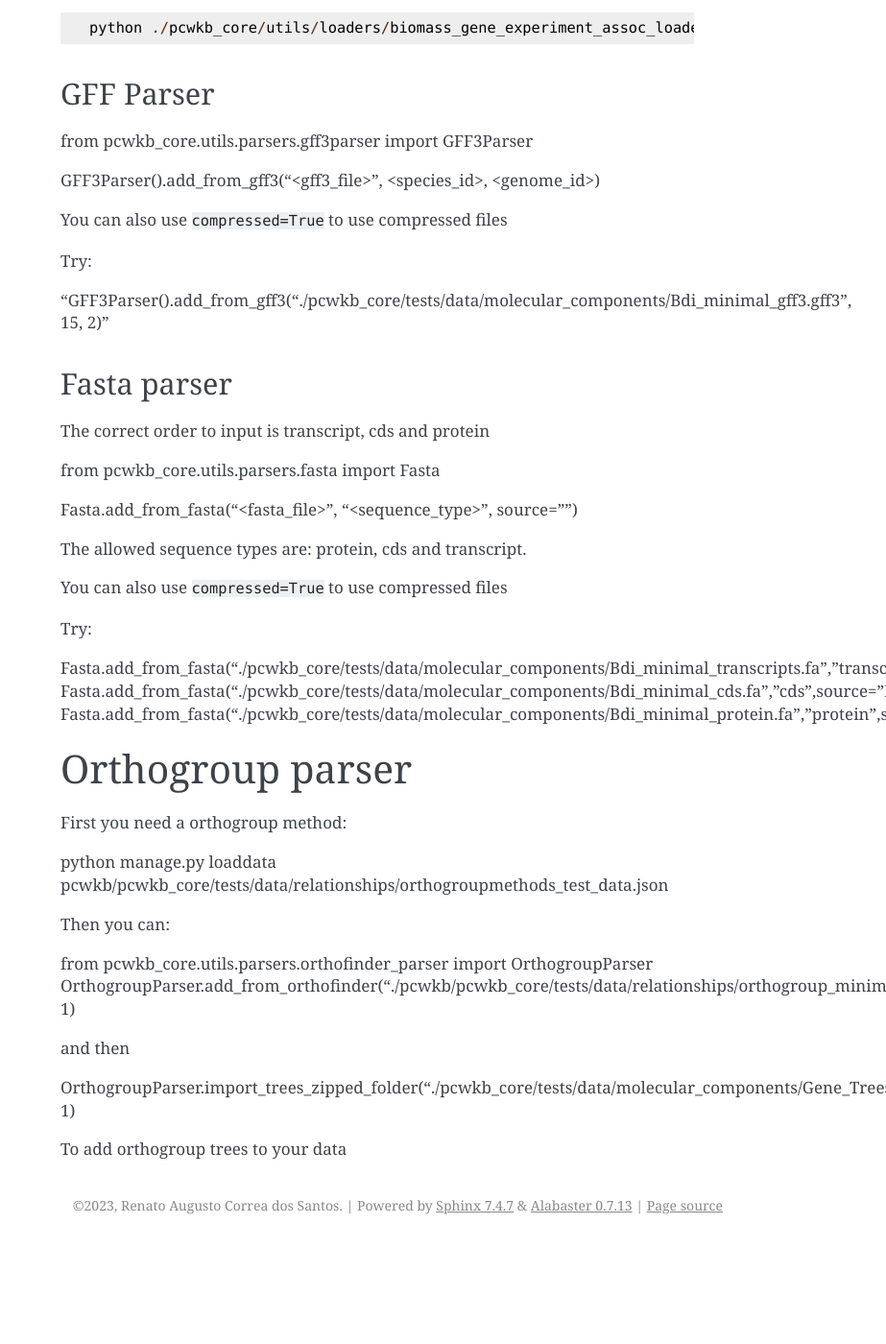
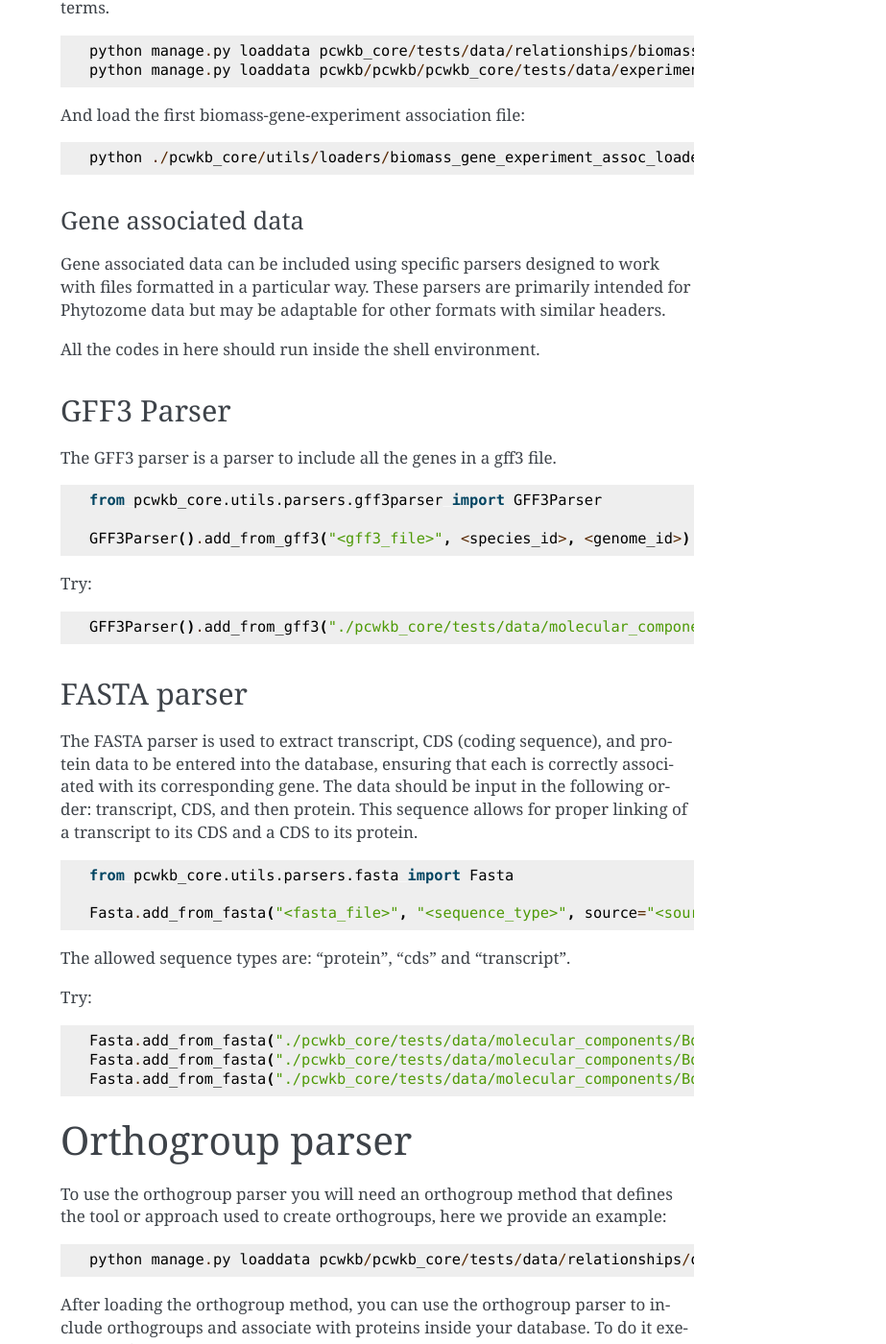
Before and after one commit to labbces/pcwkb, a Sphinx documentation site: the page built from docs/source/add_data.md, in a window 1280 px wide and 1400 px high, scrolled down 1573 px. Shown: the whole window at 96% size, without its empty margins (357-1280 px from the left). Built offline with Sphinx 7.4.7, drawn with Linux system fonts in a browser that asks for light colours; pages that are not in the unit, such as notebooks, are missing from menus; before the commit the page ends 2868 px from its top, so only the background shows below that; some of the changed text lies outside the part shown.

Commit message:
documentation updated

````diff
--- a/docs/source/add_data.md
+++ b/docs/source/add_data.md
@@ -3,6 +3,8 @@
 ## Loading data
 
 Now that the databases are established, we have to populate it with some data.
+
+Before the site can operate effectively, it is essential to populate the database with initial data. The following commands will load necessary data from JSON files into the database. Ensure that each JSON file is consistent with the schema defined by your models to avoid foreign key issues.
 
 Inside `pcwkb/pcwkb/pcwkbcore/tests` are some files to populate the site with a minimum data for the pages to work. But, for those there, is a need to insert the data in the correct order so the foreign keys that link each model/table works properly.
 
@@ -17,16 +19,17 @@
 
 ## Django shell
 
-To include other necessary data we will be using the shell. To access the shell you simply need to type:
+To include other necessary data we will be using the shell. To access the Django shell, ensure your virtual environment is activated. Then type:
 
 ```bash
 python manage.py shell
 ```
 
 ### Ontology parser
-As this project relys on ontology terms as the main categorators and the majority of the models in this project is related to it, we have a parser to include thse in our db.
 
-The parser is on `pcwkb_core/utils/parsers/obo_related.py` and unfotunately only works with OBO files
+As this project relies on ontology terms as the primary classifiers and most of the models are related to them, we have implemented a parser to include these terms in our database.
+
+The parser is on `pcwkb_core/utils/parsers/obo_related.py` and unfortunately only works with OBO files
 
 Inside the shell environment, type:
 
@@ -40,9 +43,9 @@
 Parser.add_from_obo("<path_to_obo_file>",ont="<ontology_abbreviation>")
 ```
 
-You can also use `target_id=<ontology_id>` to parse only those ids that leads to a specific ontology id and `compressed=True` to use compressed files inside `Parser.add_from_obo`.
+You can also use `target_id=<ontology_id>` to parse only those IDs that leads to a specific ontology ID and `compressed=True` to use compressed files inside `Parser.add_from_obo`.
 
-The <ontology_abbreviation> for each ontology used in this project is writeen inside `pcwkb_core/utils/parsers/obo_related.py`
+The parser relies on ontology terms as primary classifiers. The <ontology_abbreviation> for each ontology used in this project is defined in `pcwkb_core/utils/parsers/obo_related.py`
 
 Inside `pcwkb_core/tests/data/ontologies` we have some files to be included:
 
@@ -53,7 +56,7 @@
 Parser.add_from_obo("./pcwkb_core/tests/data/ontologies/eco.obo",ont="eco")
 ```
 
-After loading those, now we can use loaddata to load data that relys on ontology terms.
+After loading those, now we can use loaddata to load data that relies on ontology terms.
 
 ```python
 python manage.py loaddata pcwkb_core/tests/data/relationships/biomasscomposition_test_data.json
@@ -67,51 +70,78 @@
 ```
 
 
-## GFF Parser
+### Gene associated data
 
+Gene associated data can be included using specific parsers designed to work with files formatted in a particular way. These parsers are primarily intended for Phytozome data but may be adaptable for other formats with similar headers.
+
+All the codes in here should run inside the shell environment.
+
+## GFF3 Parser
+
+The GFF3 parser is a parser to include all the genes in a gff3 file.
+
+```python
 from pcwkb_core.utils.parsers.gff3parser import GFF3Parser
 
 GFF3Parser().add_from_gff3("<gff3_file>", <species_id>, <genome_id>)
-
-You can also use `compressed=True` to use compressed files
+```
 
 Try:
 
-"GFF3Parser().add_from_gff3("./pcwkb_core/tests/data/molecular_components/Bdi_minimal_gff3.gff3", 15, 2)"
+```python
+GFF3Parser().add_from_gff3("./pcwkb_core/tests/data/molecular_components/Bdi_minimal_gff3.gff3", 15, 2)
+```
 
+## FASTA parser
 
-## Fasta parser
+The FASTA parser is used to extract transcript, CDS (coding sequence), and protein data to be entered into the database, ensuring that each is correctly associated with its corresponding gene. The data should be input in the following order: transcript, CDS, and then protein. This sequence allows for proper linking of a transcript to its CDS and a CDS to its protein.
 
-The correct order to input is transcript, cds and protein
-
+```python
 from pcwkb_core.utils.parsers.fasta import Fasta
 
 Fasta.add_from_fasta("<fasta_file>", "<sequence_type>", source="<source>")
+```
 
-The allowed sequence types are: protein, cds and transcript.
-
-You can also use `compressed=True` to use compressed files
+The allowed sequence types are: "protein", "cds" and "transcript".
 
 Try:
 
+```python
 Fasta.add_from_fasta("./pcwkb_core/tests/data/molecular_components/Bdi_minimal_transcripts.fa","transcript",source="Phytozome")
 Fasta.add_from_fasta("./pcwkb_core/tests/data/molecular_components/Bdi_minimal_cds.fa","cds",source="Phytozome")
 Fasta.add_from_fasta("./pcwkb_core/tests/data/molecular_components/Bdi_minimal_protein.fa","protein",source="Phytozome")
-
+```
 
 # Orthogroup parser
 
-First you need a orthogroup method:
+To use the orthogroup parser you will need an orthogroup method that defines the tool or approach used to create orthogroups, here we provide an example:
 
+```python
 python manage.py loaddata pcwkb/pcwkb_core/tests/data/relationships/orthogroupmethods_test_data.json
+```
 
-Then you can:
+After loading the orthogroup method, you can use the orthogroup parser to include orthogroups and associate with proteins inside your database. To do it execute the following commands:
 
+```python
 from pcwkb_core.utils.parsers.orthofinder_parser import OrthogroupParser
+OrthogroupParser.add_from_orthofinder("<orthogroup_txt_file.txt>", <orthogroup_method>)
+
+```
+
+Try it using:
+```python
 OrthogroupParser.add_from_orthofinder("./pcwkb/pcwkb_core/tests/data/relationships/orthogroup_minimal.txt", 1)
+```
 
-and then
+Then you can add orthogroup trees files to each orthogroup as long as you have a zipped folder with orthogroup trees txt files inside it. The usage is as it follows:
 
+```python
+OrthogroupParser.import_trees_zipped_folder("<orthogroup_tree_zipped_folder.txt>", <orthogroup_method>)
+```
+
+Try it using:
+```python
 OrthogroupParser.import_trees_zipped_folder("./pcwkb_core/tests/data/molecular_components/Gene_Trees_Test.zip", 1)
+```
 
-To add orthogroup trees to your data
+For all the parsers, except when using `OrthogroupParser.import_trees_zipped_folder` that requires a zipped folder, you can also use `compressed=True` to use compressed files.
````
Also changed, not shown: README.md (+4 -0 lines).
